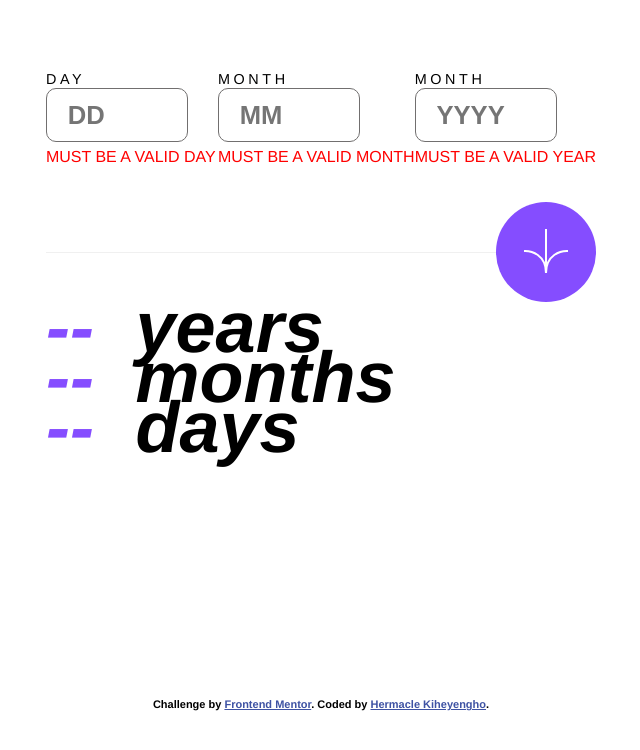
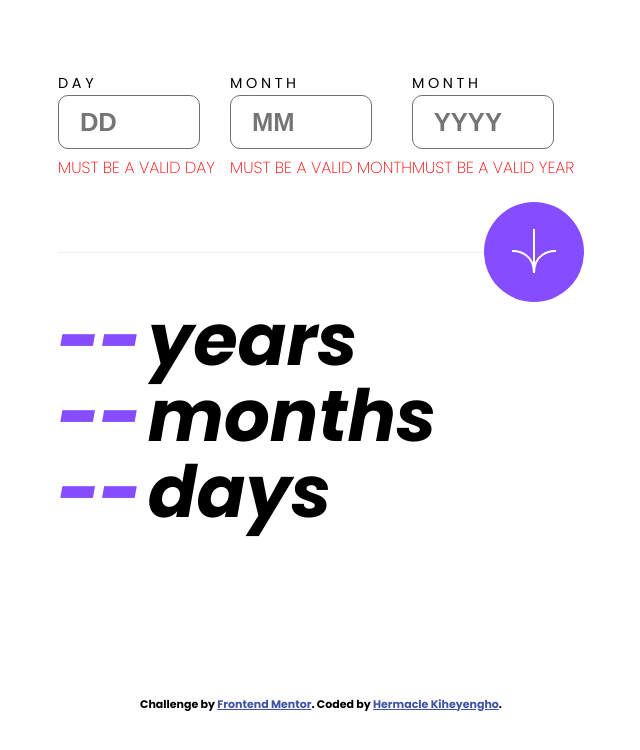
Before and after one commit to Hermacle/Age-calculator-app, a React (Vite) app: page / in a window 1280 px wide. Shown: the top 750 px of the page, without its empty margins (319-959 px from the left). Built offline with nearby package versions, Linux system fonts and the light colour scheme; the HTML template or start-up script is replaced by a standard one.

Commit message:
feat : import Poppins from fonts google

```diff
--- a/src/styles/ageCard.css
+++ b/src/styles/ageCard.css
@@ -1,3 +1,5 @@
+
+@import url('https://fonts.googleapis.com/css2?family=Poppins:ital,wght@0,100;0,200;0,300;0,400;0,500;0,600;0,700;0,800;0,900;1,100;1,200;1,300;1,400;1,500;1,600;1,700;1,800;1,900&display=swap');
 
  :root {
    /* Primary */
@@ -14,8 +16,7 @@
 
 
  body {
-
-  font-family: Poppins, Helvetica, sans-serif;
+  font-family: 'Poppins', sans-serif;
   font-weight: 700;
   padding: 0px 20px 0 20px;
   margin: 0px;
```
